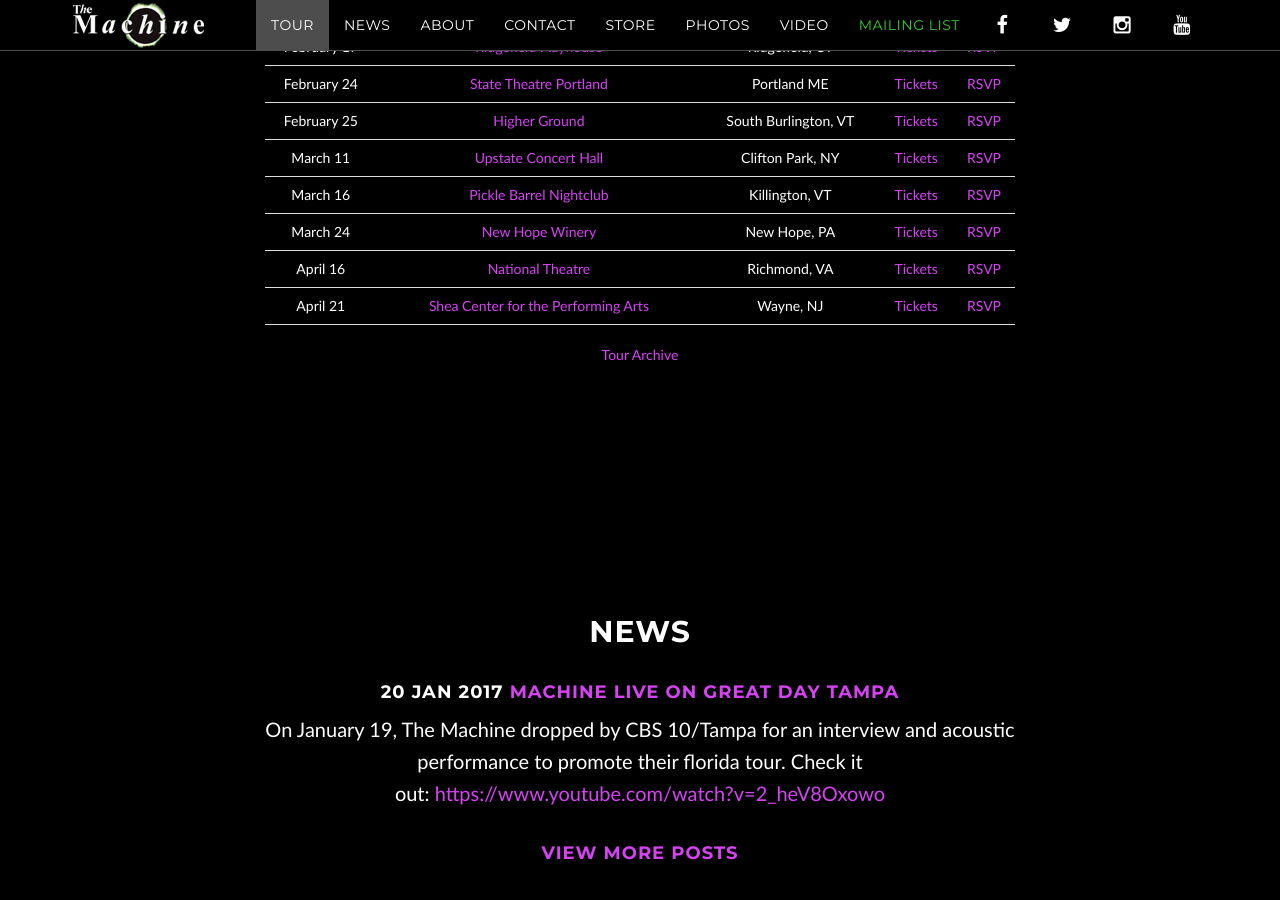
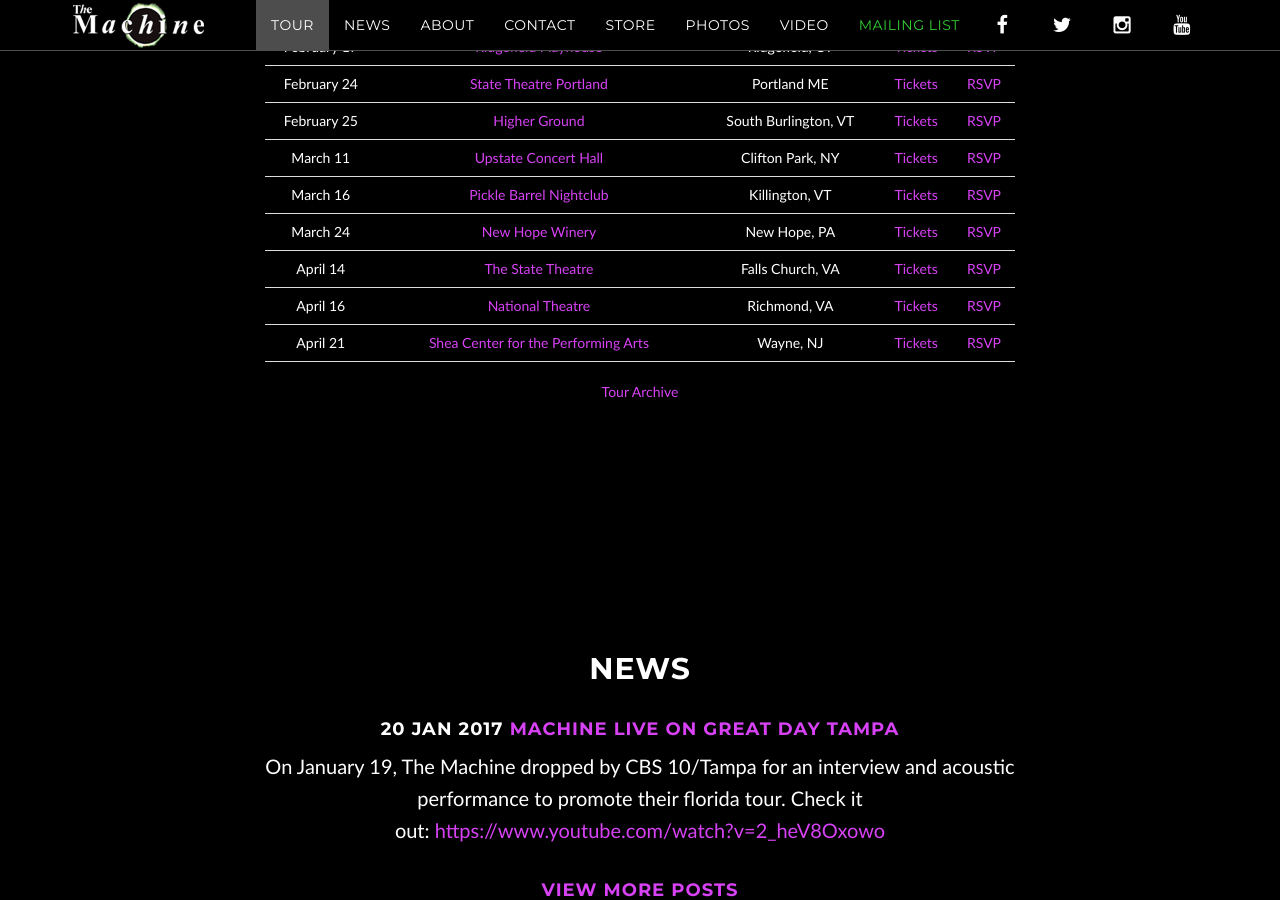
Before and after one commit to machineweb/machineweb.github.io, a Jekyll site: the page built from index.html, in a window 1280 px wide and 900 px high, scrolled down 1138 px. Built offline with Jekyll 4.4.1, drawn with Linux system fonts in a browser that asks for light colours; comment, search, counter and statistics services are not loaded.

Commit message:
New tour item

```diff
--- a/_data/tour.yml
+++ b/_data/tour.yml
@@ -2865,3 +2865,11 @@
     tickets-url: "http://www.newhopewinery.com/live.html"
     rsvp-url: "https://www.facebook.com/events/1329180133801195/"
     order: "1490331600000"
+
+  - date: "April 14 2017"
+    venue: "The State Theatre"
+    venue-url: "http://order.ticketalternative.com/cgi-bin/ncommerce3/SEGetEventInfo?ticketCode=GS%3ASTATE%3AST17%3AMAC0414%3A&linkID=ta-tst&shopperContext=&pc=&caller=&appCode=&groupCode=ST&cgc="
+    location: "Falls Church, VA"
+    tickets-url: "http://order.ticketalternative.com/cgi-bin/ncommerce3/SEGetEventInfo?ticketCode=GS%3ASTATE%3AST17%3AMAC0414%3A&linkID=ta-tst&shopperContext=&pc=&caller=&appCode=&groupCode=ST&cgc="
+    rsvp-url: "https://www.facebook.com/events/246791219098197/"
+    order: "1492146000000"
```
